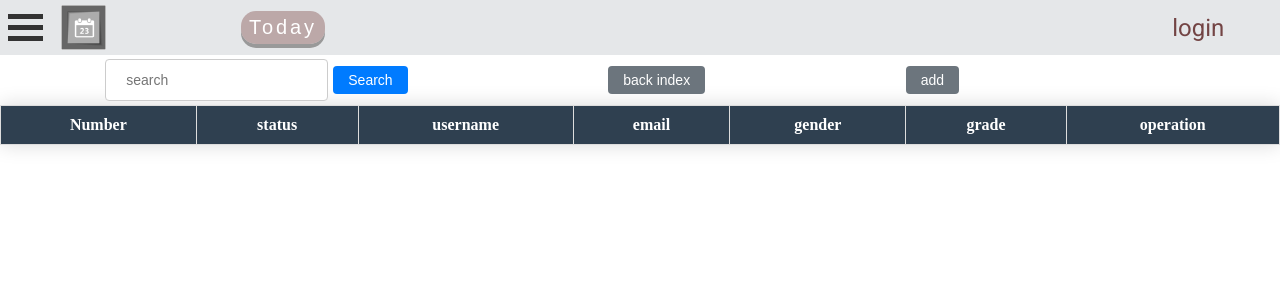
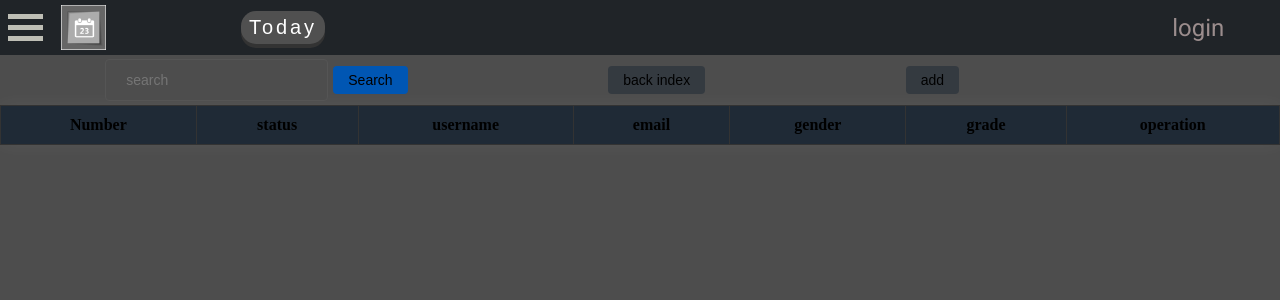
Before and after one commit to lzhhe/COMP3019J-Web-Application-Develop-Project, a Python web app: template App/templates/adminView.html in a window 1280 px wide. Shown: the top 300 px of the page. Run offline with Jinja, Linux system fonts and the light colour scheme; the template is opened without the code that fills it, so the values that code supplies are empty; some libraries are stand-ins or nearby versions.

Commit message:
change color

```diff
--- a/App/static/css/adminView.css
+++ b/App/static/css/adminView.css
@@ -27,7 +27,7 @@
 
 .search {
     padding: 8px 12px;
-    border: 1px solid #ccc;
+    border: 1px solid var(--admin-search-border);
     border-radius: 4px;
     font-size: 14px;
     transition: border-color 0.3s;
@@ -36,14 +36,14 @@
 }
 
 .search:focus {
-    border-color: #007bff;
+    border-color: var(--admin-search-focus);
     outline: none;
 }
 
 .searchButton {
     padding: 6px 15px;
-    background-color: #007bff;
-    color: #ffffff;
+    background-color: var(--admin-search-focus);
+    color: var(--sm-selected-color);
     border: none;
     border-radius: 4px;
     font-size: 14px;
@@ -52,13 +52,13 @@
 }
 
 .searchButton:hover {
-    background-color: #0056b3;
+    background-color: var(--admin-searchButton-hover);
 }
 
 .back {
     padding: 6px 15px;
-    background-color: #6c757d;
-    color: #ffffff;
+    background-color: var(--admin-back);
+    color: var(--sm-selected-color);
     border: none;
     border-radius: 4px;
     font-size: 14px;
@@ -112,7 +112,7 @@
 .users {
     width: 100%;
     border-collapse: collapse; /* 删除表格单元格之间的间距 */
-    box-shadow: 0 0 20px rgba(0, 0, 0, 0.15);
+    box-shadow: 0 0 20px var(--changeViewDrop-shadow);
 }
 
 tbody {
@@ -126,36 +126,33 @@
 
 /* 为表头设置样式 */
 .users thead {
-    background-color: #2f4050;
-    color: #ffffff;
+    background-color: var(--admin-thead);
+    color: var(--sm-selected-color);
 }
 
 .users thead th {
     padding: 10px 20px;
 }
 
-/* 在表格行之间交替背景颜色 */
-.users tbody tr:nth-child(even) {
-    background-color: #f2f2f2;
-}
+
 
 /* 为表格单元格设置样式 */
 .users td, .users th {
     padding: 10px 15px;
     text-align: center;
-    border: 1px solid #ddd;
+    border: 1px solid var(--color-ddd);
 }
 
 /* 为可排序的表头添加悬停效果 */
 .users th.sortable:hover {
-    background-color: #337ab7;
+    background-color: var(--pagination-a);
     cursor: pointer;
 }
 
 /* 为按钮设置简单的样式 */
 .users button {
-    background-color: #337ab7;
-    color: #fff;
+    background-color: var(--pagination-a);
+    color: var(--text-color);
     border: none;
     padding: 5px 10px;
     border-radius: 3px;
@@ -199,7 +196,7 @@
     padding: 12px 20px;
     margin: 8px 5px;
     display: inline-block;
-    border: 1px solid #ccc;
+    border: 1px solid var(--admin-search-border);
     box-sizing: border-box;
     transition: border-color 0.3s ease; /* 平滑过渡效果 */
 }
--- a/App/static/css/base.css
+++ b/App/static/css/base.css
@@ -3,10 +3,6 @@
     padding: 0;
     box-sizing: border-box;
     /*让整个界面的设置是这样的*/
-}
-
-:root {
-
 }
 
 *::-webkit-scrollbar-thumb {
@@ -29,6 +25,11 @@
 body {
     /*全局禁止滚动条，只有需要滚动的时候再设置*/
     overflow: auto;
+    background-color: var(--main-color);
+    color: var(--text-color);
+}
+input {
+    background-color: var(--main-color);
 }
 
 .bodyMain {
@@ -86,7 +87,7 @@
 .bar3 {
     width: 35px;
     height: 5px;
-    background-color: #333;
+    background-color: var(--text-color);
     margin: 6px 0;
     transition: 0.3s ease; /* 过渡效果 */
 }
@@ -106,7 +107,7 @@
 /* 这一部分是header部分 */
 .header {
     /* overflow: hidden; */
-    background-color: #e5e7e9;
+    background-color: var(--header-background-color);
     padding: 0;
     margin: 0;
     width: 100%;
@@ -167,21 +168,21 @@
     text-align: center;
     cursor: pointer;
     outline: none;
-    color: #fff;
-    background-color: #ab8e8eb3;
+    color: var(--today-color);
+    background-color: var(--today-background-color);
     border: none;
     border-radius: 15px;
-    box-shadow: 0 4px #999;
+    box-shadow: 0 4px var(--today-shadow);
     letter-spacing: 2.2pt;
 }
 
 #to_today:hover {
-    background-color: #ab8e8e;
+    background-color: var(--hamburger-hover);
 }
 
 #to_today:active {
-    background-color: #ab8e8eb3;
-    box-shadow: 0 5px #666;
+    background-color: var(--today-background-color);
+    box-shadow: 0 5px var(--today-active-shadow);
     transform: translateY(2px);
 }
 
@@ -332,14 +335,14 @@
 }
 
 .information:hover {
-    background-color: #c7c3c3; /* 调整为更为柔和的灰色 */
-    box-shadow: 0 0 10px 0 rgba(0, 0, 0, 0.5); /* 添加阴影效果 */
+    background-color: var(--information-hover); /* 调整为更为柔和的灰色 */
+    box-shadow: 0 0 10px 0 var(--information-hover-shadow); /* 添加阴影效果 */
 
 }
 
 .information a {
     text-decoration: none; /* 去除链接下划线 */
-    color: #734444; /* 设定一个默认颜色 */
+    color: var(--changeView-color); /* 设定一个默认颜色 */
     transition: color 0.3s; /* 添加文字颜色的过渡效果 */
     flex: 1; /* 使链接占满整个容器 */
     text-align: center; /* 文字居中 */
@@ -477,7 +480,7 @@
     width: 20px;
     height: 20px;
     border: 0;
-    background: linear-gradient(225deg, #b3a8a8, #f2f1f1);
+    background: var(--smBtn-background);
     position: relative;
     display: inline-flex;
     margin-top: 5px;
@@ -519,7 +523,7 @@
 .smCDayItem {
     font-size: small;
     font-family: "Courier New", Courier, monospace;
-    color: #666666;
+    color: var(--smCDayItem-color);
     text-align: center;
 }
 
@@ -542,12 +546,12 @@
 }
 
 .sm-calendar-date:hover {
-    background-color: #e1eaff;
+    background-color: var(--sm-calendar-date-hover);
 }
 
 .sm-date-text {
     font-family: "Courier New", Courier, monospace !important;
-    color: #000000;
+    color: var(--sm-date-text-color);
     cursor: pointer !important;
     border-radius: 50%;
     height: 100%;
@@ -560,17 +564,17 @@
 
 .sm-pre,
 .sm-next {
-    color: #a69f9f;
+    color: var(--sm-pre-next-color);
     opacity: 0.8;
 }
 
 .sm-today {
-    border: 1px solid #3370ff;
+    border: 1px solid var(--sm-today-border-color);
 }
 
 .sm-selected {
-    background-color: #3370ff;
-    color: #ffffff;
+    background-color: var(--sm-today-border-color);
+    color: var(--sm-selected-color);
 }
 
 @media screen and (max-height: 450px) {
--- /dev/null
+++ b/App/static/css/colors.css
@@ -0,0 +1,152 @@
+:root  [color-mode="light"] {
+    --main-color: #fff;
+    --input-color: #fff;
+    --text-color: #4d4d4d; /* 白色 */
+    --title-background-color: #333;
+    --title-border: #cccccc;
+    --title-color: aliceblue;
+    --hamburger-hover: #ab8e8e;
+    --hamburger-hover-shadow: rgba(0, 0, 0, 0.5);
+    --header-background-color: #e5e7e9;
+    --today-color: #fff;
+    --today-background-color: #ab8e8eb3;
+    --today-shadow: #999;
+    --today-active-shadow: #666;
+    --changeView-color: #734444;
+    --changeViewDrop-background-color: #f1f1f1;
+    --changeViewDrop-shadow: rgba(0, 0, 0, 0.2);
+    --changeViewDrop-a: #333333;
+    --changeViewDrop-a-hover: #e8dede;
+    --changeMonth_button-background: linear-gradient(225deg, #e6e2e2, #f2f1f1);
+    --changeMonth_button-hover: linear-gradient(225deg, #d0c9c9, #afa9a9);
+    --changeMonth_button-shadow1: #a5a0a0;
+    --changeMonth_button-shadow2: #dfd8d8;
+    --information-hover: #c7c3c3;
+    --information-hover-shadow: rgba(0, 0, 0, 0.5);
+    --information-a-hover: #0077cc;
+    --leftNav-background: #f2f3f4e7;
+    --smallCalendar-hover-border: #c0c0c0;
+    --smallCalendar-hover-shadow: rgba(152, 144, 144, 0.5);
+    --smBtn-background: linear-gradient(225deg, #b3a8a8, #f2f1f1);
+    --smBtn-active-shadow1: #f3eae2e9;
+    --smBtn-active-shadow2: #dfd8d8db;
+    --smCDayItem-color: #666666;
+    --sm-calendar-date-hover: #e1eaff;
+    --sm-date-text-color: #000000;
+    --sm-pre-next-color: #a69f9f;
+    --sm-today-border-color: #3370ff;
+    --sm-selected-color: #ffffff;
+    --weather-container-border: rgba(122, 56, 56, 60%);
+    --weather-search-box-input-color: #06283D;
+    --weather-search-box-button: #DFF6FF;
+    --weather-search-box-button-hover: #06283Ddc;
+    --week-item-border: #968585;
+    --week-item-hover: #f9f2f2f6;
+    --week-item-active: #efefef;
+    --is-passed-color: #999999;
+    --is-weekend-background: #f6e1e1;
+    --admin-search-border: #ccc;
+    --admin-search-focus: #007bff;
+    --admin-searchButton-hover: #0056b3;
+    --admin-back: #6c757d;
+    --admin-back-hover: #565e63;
+    --pagination-a: #337ab7;
+    --admin-thead: #2f4050;
+    --admin-botton-hover: #286090;
+    --admin-male: #1e1515;
+    --admin-female: #734444;
+    --admin-teacher: #020215;
+    --admin-student: rgba(5, 0, 0, 0.73);
+
+    --modal-option-blue: #00A8FF;
+    --modal-content-background: #fefefe;
+    --modal-change-info: rgba(35, 5, 5, 0.27);
+
+    --shadow-1: rgba(0, 0, 0, 0.1);
+    --color-fff: #fff;
+    --color-ddd: #ddd;
+    --color-ccc: #ccc;
+    --color-aaa: #aaa;
+    --color-333: #333;
+    --color-888: #888;
+    --color-000: #000000;
+    --color-red: #FF0000;
+}
+
+:root{
+    --main-color:#4d4d4d;
+    --input-color: #5d4343;
+    --text-color: #bebeb5; /* 白色 */
+    --title-background-color: #1c1c1c; /* Dark background for titles */
+    --title-border: #444444; /* Darker border for a subtle appearance */
+    --title-color: #d0d4da; /* Lighter text color for contrast against dark background */
+    --hamburger-hover: #7c6f6f; /* Muted color for hover effect */
+    --hamburger-hover-shadow: rgba(255, 255, 255, 0.1); /* Lighter shadow for depth */
+    --header-background-color: #202428; /* Dark shade for header background */
+    --today-color: #ffffff; /* White color for contrast on dark backgrounds */
+    --today-background-color: #505050; /* Darker background for today */
+    --today-shadow: #333333; /* Dark shadow for depth */
+    --today-active-shadow: #111111; /* Even darker shadow for active state */
+    --changeView-color: #9b8d8d; /* Subdued color for change view */
+    --changeViewDrop-background-color: #2b2b2b; /* Dark background for dropdown */
+    --changeViewDrop-shadow: rgba(255, 255, 255, 0.05); /* Subtle shadow for dropdown */
+    --changeViewDrop-a: #bbbbbb; /* Light color for dropdown links */
+    --changeViewDrop-a-hover: #353535; /* Dark hover state for links */
+    --changeMonth_button-background: linear-gradient(225deg, #393939, #2f2f2f); /* Gradients in darker tones */
+    --changeMonth_button-hover: linear-gradient(225deg, #2c2c2c, #242424); /* Dark hover gradient */
+    --changeMonth_button-shadow1: #1c1c1c; /* Dark shadow for buttons */
+    --changeMonth_button-shadow2: #262626; /* Slightly lighter shadow for layered effect */
+    --information-hover: #3d3838; /* Dark hover state */
+    --information-hover-shadow: rgba(255, 255, 255, 0.1); /* Light shadow for information hover */
+    --information-a-hover: #4080ff; /* Bright color for links to stand out on hover */
+    --leftNav-background: #2a2e32; /* Dark background for navigation */
+    --smallCalendar-hover-border: #575757; /* Dark border for small calendar hover */
+    --smallCalendar-hover-shadow: rgba(200, 200, 200, 0.5); /* Lighter shadow for contrast */
+    --smBtn-background: linear-gradient(225deg, #4a4040, #3a3333); /* Dark button gradient */
+    --smBtn-active-shadow1: #2d2d2d; /* Dark shadow for button active state */
+    --smBtn-active-shadow2: #232323; /* Consistent with dark mode shadowing */
+    --smCDayItem-color: #cccccc; /* Lighter color for readability */
+    --sm-calendar-date-hover: #374151; /* Dark hover state for calendar dates */
+    --sm-date-text-color: #e0e0e0; /* Bright text color for contrast */
+    --sm-pre-next-color: #848484; /* Subdued color for prev-next buttons in dark mode */
+
+
+    --sm-today-border-color: #1A49AB; /* Darker shade of blue */
+    --sm-selected-color: #000000; /* Typically dark mode has light text, so keeping white */
+    --weather-container-border: rgba(122, 56, 56, 0.8); /* Darker and more opaque */
+    --weather-search-box-input-color: #DFF6FF; /* Lighter color for contrast */
+    --weather-search-box-button: #325A70; /* Darker button color */
+    --weather-search-box-button-hover: #06283D; /* Slightly lighter for hover effect */
+    --week-item-border: #5C3C3C; /* Darker border color */
+    --week-item-hover: #2d2d2d; /* Darker hover state */
+    --week-item-active: #1e1e1e; /* Even darker for active state */
+    --is-passed-color: #666666; /* Lighter gray for passed items */
+    --is-weekend-background: #3c2c2c; /* Darker shade for weekend */
+    --admin-search-border: #555; /* Darker border for search */
+    --admin-search-focus: #0056b3; /* Brighter color for focus to stand out */
+    --admin-searchButton-hover: #004080; /* Darker hover color */
+    --admin-back: #343a40; /* Darker back color */
+    --admin-back-hover: #23272b; /* Hover state even darker */
+    --pagination-a: #5796d2; /* Darker link color */
+    --admin-thead: #1f2a36; /* Darker table header */
+    --admin-botton-hover: #204d74; /* Darker button hover */
+    --admin-male: #262626; /* Much darker for male identifier */
+    --admin-female: #503030; /* Darker for female identifier */
+    --admin-teacher: #191d26; /* Darker for teacher identifier */
+    --admin-student: rgba(5, 5, 5, 0.73); /* Darken student identifier */
+
+    --modal-option-blue: #007ACC; /* Darker modal option blue */
+    --modal-content-background: #121212; /* Very dark grey for modal background */
+    --modal-change-info: rgba(35, 5, 5, 0.5); /* Darker and more opaque */
+
+    --shadow-1: rgba(0, 0, 0, 0.5); /* Darker shadow for depth */
+    --color-fff: #121212; /* Near black for backgrounds */
+    --color-ddd: #333; /* Darker gray for borders */
+    --color-ccc: #444; /* Even darker gray */
+    --color-aaa: #555; /* And darker... */
+    --color-333: #ddd; /* Much lighter for text */
+    --color-888: #aaa; /* Lighter gray for less prominent text */
+    --color-000: #ffffff; /* White text on dark backgrounds */
+    --color-red: #FF0000; /* Red can remain the same as it stands out on dark */
+
+}
--- a/App/templates/base.html
+++ b/App/templates/base.html
@@ -4,6 +4,7 @@
     <meta charset="UTF-8"/>
     <meta name="viewport" content="width=device-width, initial-scale=1.0"/>
     <title>{% block title %}base title{% endblock %}</title>
+    <link rel="stylesheet" href="../static/css/colors.css"/>
     <link rel="stylesheet" href="../static/css/base.css"/>
     <script src="https://kit.fontawesome.com/7c8801c017.js" crossorigin="anonymous"></script>
 
@@ -164,7 +165,7 @@
 
         </div>
         {% block mainBody %}
-
+            <button id="theme-toggle-button">切换主题</button>
         {% endblock %}
     </div>
 </div>
```
Also changed, not shown: other parts of App/static/css/adminView.css (+15 -15 lines), other parts of App/static/css/base.css (+45 -42 lines), App/static/css/modal.css (+13 -13 lines), App/static/css/viewWeek.css (+11 -11 lines).
